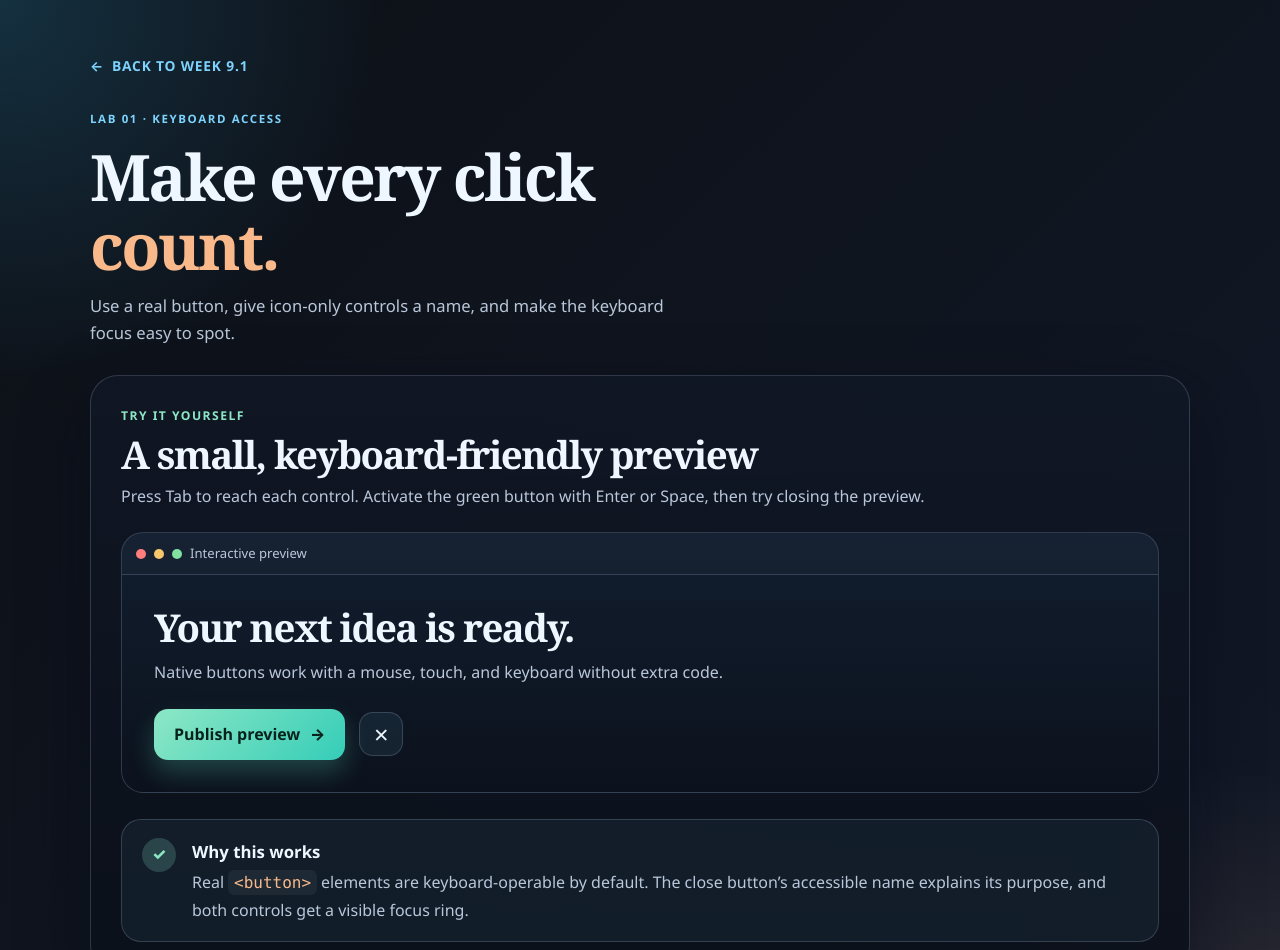
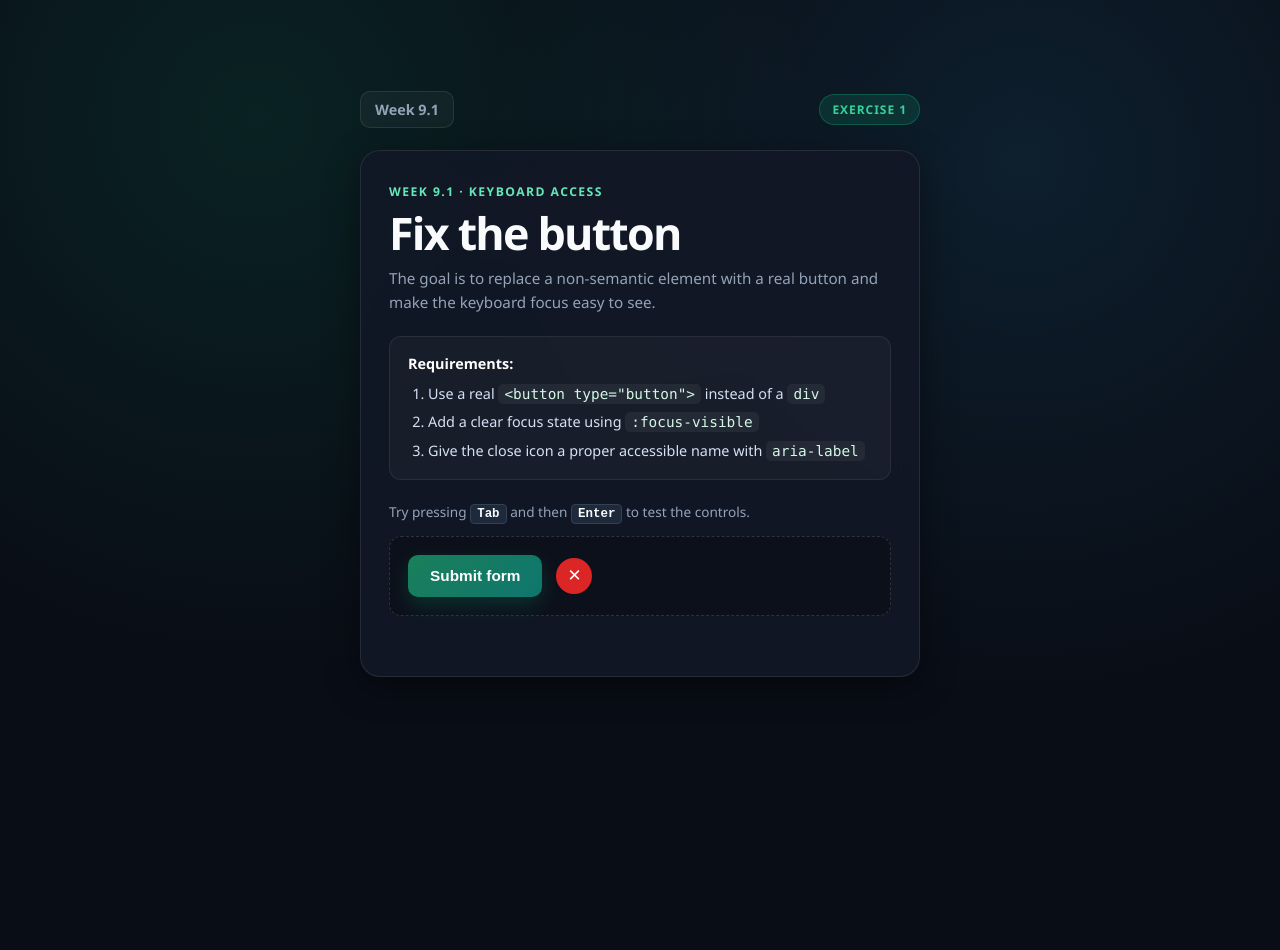
Before and after one commit to bisyorbek2006/web-programming-exer, a plain HTML site: page week9_1/labs/01-keyboard-access.html in a window 1280 px wide. Shown: the top 950 px of the page. After the commit the page ends 800 px from the top, so only its background shows below. Drawn offline with Linux system fonts and the light colour scheme.

Commit message:
4yrhgdkxwighfvieieiefugjgjbbnv

```diff
--- a/week9_1/labs/01-keyboard-access.html
+++ b/week9_1/labs/01-keyboard-access.html
@@ -4,67 +4,299 @@
   <meta charset="utf-8">
   <meta name="viewport" content="width=device-width, initial-scale=1">
   <meta name="color-scheme" content="dark">
-  <title>Keyboard-ready buttons | Week 9</title>
-  <link rel="stylesheet" href="../style.css">
+  <meta name="theme-color" content="#090d16">
+  <title>Week 9.1 | Fix div-button to a real button</title>
+  <style>
+    :root {
+      --bg-body: #090d16;
+      --card-bg: rgba(18, 24, 38, 0.9);
+      --border: rgba(255, 255, 255, 0.09);
+      --border-hover: rgba(16, 185, 129, 0.4);
+      --green: #10b981;
+      --green-glow: rgba(16, 185, 129, 0.3);
+      --text-main: #f8fafc;
+      --text-sub: #94a3b8;
+      --text-dim: #64748b;
+      --radius-card: 20px;
+      --radius-btn: 10px;
+      --focus: #38bdf8;
+      --warning: #fbbf24;
+    }
+
+    * {
+      box-sizing: border-box;
+      margin: 0;
+      padding: 0;
+    }
+
+    html { scroll-behavior: smooth; }
+
+    body {
+      min-height: 100vh;
+      display: flex;
+      align-items: center;
+      justify-content: center;
+      padding: 28px 20px 60px;
+      font-family: 'Segoe UI', sans-serif;
+      background:
+        radial-gradient(circle at 20% 15%, rgba(16, 185, 129, 0.12) 0%, transparent 45%),
+        radial-gradient(circle at 80% 20%, rgba(56, 189, 248, 0.1) 0%, transparent 45%),
+        var(--bg-body);
+      color: var(--text-main);
+    }
+
+    .topbar {
+      width: min(560px, 100%);
+      display: flex;
+      justify-content: space-between;
+      align-items: center;
+      gap: 12px;
+      margin: 0 auto 22px;
+    }
+
+    .back-link {
+      display: inline-flex;
+      align-items: center;
+      gap: 8px;
+      color: var(--text-sub);
+      text-decoration: none;
+      font-size: 0.9rem;
+      font-weight: 600;
+      padding: 8px 14px;
+      border-radius: var(--radius-btn);
+      background: rgba(255, 255, 255, 0.04);
+      border: 1px solid var(--border);
+      transition: all 0.2s ease;
+    }
+
+    .back-link:hover,
+    .back-link:focus-visible {
+      color: #ffffff;
+      border-color: var(--green);
+      background: rgba(16, 185, 129, 0.15);
+    }
+
+    .badge {
+      display: inline-flex;
+      align-items: center;
+      padding: 6px 12px;
+      border-radius: 999px;
+      background: rgba(16, 185, 129, 0.15);
+      border: 1px solid rgba(16, 185, 129, 0.3);
+      color: #34d399;
+      font-size: 0.75rem;
+      font-weight: 800;
+      letter-spacing: 0.08em;
+      text-transform: uppercase;
+    }
+
+    .card {
+      width: min(560px, 100%);
+      margin: 0 auto;
+      background: var(--card-bg);
+      border: 1px solid var(--border);
+      border-radius: var(--radius-card);
+      padding: 32px 28px 26px;
+      box-shadow: 0 10px 35px rgba(0, 0, 0, 0.4);
+      backdrop-filter: blur(16px);
+      -webkit-backdrop-filter: blur(16px);
+    }
+
+    .eyebrow {
+      margin: 0 0 8px;
+      color: #65e8b9;
+      font-size: 0.76rem;
+      font-weight: 800;
+      letter-spacing: 0.12em;
+      text-transform: uppercase;
+    }
+
+    h1 {
+      margin: 0 0 8px;
+      font-size: clamp(2rem, 4vw, 2.8rem);
+      line-height: 1.1;
+      letter-spacing: -0.04em;
+    }
+
+    .subtitle {
+      margin: 0 0 22px;
+      color: var(--text-sub);
+      line-height: 1.6;
+      font-size: 0.95rem;
+    }
+
+    .info-box {
+      margin-bottom: 22px;
+      padding: 16px 18px;
+      border: 1px solid rgba(255, 255, 255, 0.08);
+      border-radius: 12px;
+      background: rgba(255, 255, 255, 0.03);
+      color: #d6e2f4;
+      line-height: 1.5;
+      font-size: 0.9rem;
+    }
+
+    .info-box strong {
+      display: block;
+      margin-bottom: 8px;
+      color: #ffffff;
+    }
+
+    .info-box ol {
+      padding-left: 20px;
+      margin: 0;
+    }
+
+    .info-box li + li {
+      margin-top: 6px;
+    }
+
+    code {
+      padding: 2px 6px;
+      border-radius: 5px;
+      background: rgba(255, 255, 255, 0.05);
+      color: #d4f7e7;
+      font-family: "SFMono-Regular", Consolas, monospace;
+    }
+
+    .demo-note {
+      margin: 0 0 12px;
+      color: var(--text-sub);
+      font-size: 0.85rem;
+    }
+
+    kbd {
+      display: inline-block;
+      padding: 2px 6px;
+      border: 1px solid #334155;
+      border-radius: 4px;
+      background: #1e293b;
+      color: #f8fafc;
+      font-size: 0.78rem;
+      font-weight: 700;
+    }
+
+    .interactive-zone {
+      display: flex;
+      align-items: center;
+      gap: 14px;
+      padding: 18px;
+      margin-bottom: 14px;
+      border: 1px dashed rgba(255, 255, 255, 0.14);
+      border-radius: 12px;
+      background: rgba(0, 0, 0, 0.25);
+    }
+
+    .btn {
+      display: inline-flex;
+      align-items: center;
+      justify-content: center;
+      min-height: 42px;
+      padding: 10px 22px;
+      border: none;
+      border-radius: 10px;
+      background: linear-gradient(135deg, #1a7f5a 0%, #0f766e 100%);
+      color: white;
+      font-size: 0.96rem;
+      font-weight: 700;
+      cursor: pointer;
+      transition: transform 0.15s ease, filter 0.15s ease, box-shadow 0.15s ease;
+      box-shadow: 0 8px 20px rgba(16, 185, 129, 0.2);
+    }
+
+    .btn:hover,
+    .btn:focus-visible {
+      filter: brightness(1.08);
+      transform: translateY(-1px);
+    }
+
+    .btn:focus-visible,
+    .close-btn:focus-visible {
+      outline: 3px solid var(--focus);
+      outline-offset: 3px;
+    }
+
+    .close-btn {
+      display: inline-grid;
+      place-items: center;
+      width: 36px;
+      height: 36px;
+      border: none;
+      border-radius: 50%;
+      background: #dc2626;
+      color: white;
+      font-size: 1.05rem;
+      cursor: pointer;
+      transition: transform 0.15s ease, filter 0.15s ease;
+    }
+
+    .close-btn:hover,
+    .close-btn:focus-visible {
+      filter: brightness(1.08);
+      transform: translateY(-1px);
+    }
+
+    #result {
+      min-height: 20px;
+      color: #34d399;
+      font-size: 0.9rem;
+      font-weight: 700;
+    }
+
+    @media (max-width: 480px) {
+      .card {
+        padding: 24px 18px 20px;
+      }
+
+      .interactive-zone {
+        flex-wrap: wrap;
+      }
+    }
+  </style>
 </head>
 <body>
-  <main class="lesson-page">
-    <a class="back" href="../index.html">Back to Week 9.1</a>
-    <header class="lesson-heading">
-      <p class="eyebrow">Lab 01 · Keyboard access</p>
-      <h1>Make every click <span>count.</span></h1>
-      <p>Use a real button, give icon-only controls a name, and make the keyboard focus easy to spot.</p>
-    </header>
+  <main>
+    <div class="topbar">
+      <a href="../index.html" class="back-link">Week 9.1</a>
+      <span class="badge">Exercise 1</span>
+    </div>
 
-    <section class="demo-card" aria-labelledby="demo-heading">
-      <p class="demo-kicker">Try it yourself</p>
-      <h2 id="demo-heading">A small, keyboard-friendly preview</h2>
-      <p class="demo-copy">Press Tab to reach each control. Activate the green button with Enter or Space, then try closing the preview.</p>
+    <section class="card" aria-labelledby="exercise-title">
+      <p class="eyebrow">Week 9.1 · Keyboard access</p>
+      <h1 id="exercise-title">Fix the button</h1>
+      <p class="subtitle">The goal is to replace a non-semantic element with a real button and make the keyboard focus easy to see.</p>
 
-      <div class="preview-window">
-        <div class="preview-bar" aria-hidden="true">
-          <span class="preview-dot"></span><span class="preview-dot"></span><span class="preview-dot"></span>
-          Interactive preview
-        </div>
-        <div class="preview-content">
-          <h3>Your next idea is ready.</h3>
-          <p>Native buttons work with a mouse, touch, and keyboard without extra code.</p>
-          <div class="preview-actions">
-            <button type="button" class="primary-action" id="publishButton">Publish preview <span aria-hidden="true">→</span></button>
-            <button type="button" class="icon-action" id="closeButton" aria-label="Close preview">✕</button>
-          </div>
-        </div>
+      <div class="info-box">
+        <strong>Requirements:</strong>
+        <ol>
+          <li>Use a real <code>&lt;button type="button"&gt;</code> instead of a <code>div</code></li>
+          <li>Add a clear focus state using <code>:focus-visible</code></li>
+          <li>Give the close icon a proper accessible name with <code>aria-label</code></li>
+        </ol>
       </div>
-      <p class="activation-result" id="activationResult" role="status" aria-live="polite"></p>
 
-      <aside class="takeaway">
-        <span class="takeaway-mark" aria-hidden="true">✓</span>
-        <div>
-          <strong>Why this works</strong>
-          <p>Real <code>&lt;button&gt;</code> elements are keyboard-operable by default. The close button’s accessible name explains its purpose, and both controls get a visible focus ring.</p>
-        </div>
-      </aside>
+      <p class="demo-note">Try pressing <kbd>Tab</kbd> and then <kbd>Enter</kbd> to test the controls.</p>
+
+      <div class="interactive-zone">
+        <button type="button" class="btn" id="submitButton">Submit form</button>
+        <button type="button" class="close-btn" id="closeButton" aria-label="Close preview">✕</button>
+      </div>
+
+      <div id="result" role="status" aria-live="polite"></div>
     </section>
   </main>
+
   <script>
-    const publishButton = document.getElementById('publishButton');
+    const submitButton = document.getElementById('submitButton');
     const closeButton = document.getElementById('closeButton');
-    const previewContent = document.querySelector('.preview-content');
-    const result = document.getElementById('activationResult');
+    const result = document.getElementById('result');
 
-    publishButton.addEventListener('click', () => {
-      if (previewContent.hidden) {
-        previewContent.hidden = false;
-        result.textContent = 'Preview reopened. You can try closing it again.';
-        return;
-      }
-      result.textContent = 'Preview published! This button works with a mouse or keyboard.';
+    submitButton.addEventListener('click', () => {
+      result.textContent = '✅ Activated! This works with keyboard and mouse input.';
     });
 
     closeButton.addEventListener('click', () => {
-      previewContent.hidden = true;
-      result.textContent = 'Preview closed. Focus has returned to the publish button.';
-      publishButton.focus();
+      result.textContent = '✅ Closed. The icon button is named for assistive technology.';
     });
   </script>
 </body>
```
Also changed, not shown: week9_1/index.html (+4 -4 lines).
